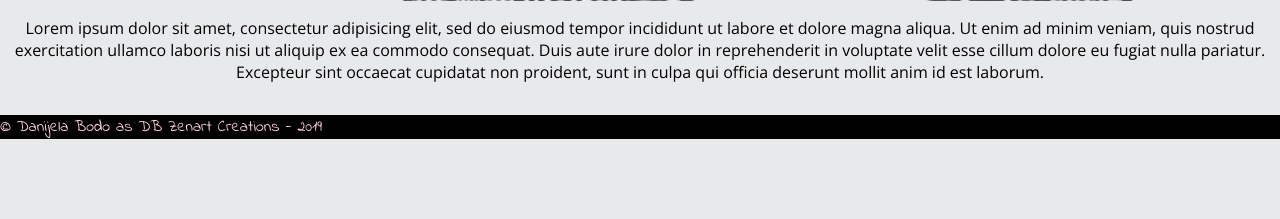
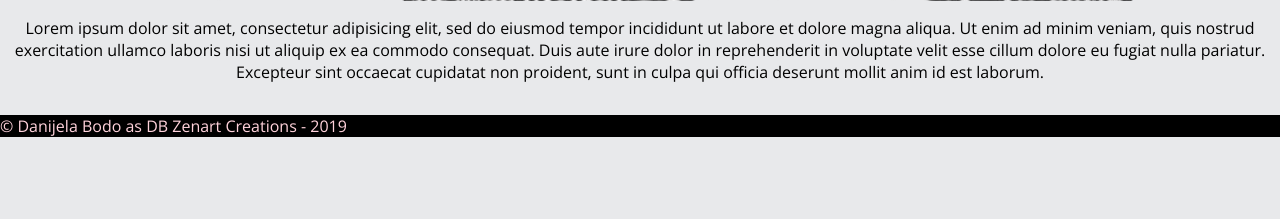
Before and after one commit to db-zenart-creations/db-zenart-creations.github.io, a PHP site: page / in a window 1280 px wide. Shown: the part 411-630 px from the top of the page. Run offline with PHP 8.4, Linux system fonts and the light colour scheme.

Commit message:
removed font from copyright text

```diff
--- a/css/stylesheet.css
+++ b/css/stylesheet.css
@@ -83,7 +83,7 @@ nav a:hover {
 }
 
 .copyright {
-  font-family: 'Indie Flower', cursive;
+  font-family: 'Open Sans', sans-serif;
   color: #ffd2db;
   font-size: 16px;
 }
```
